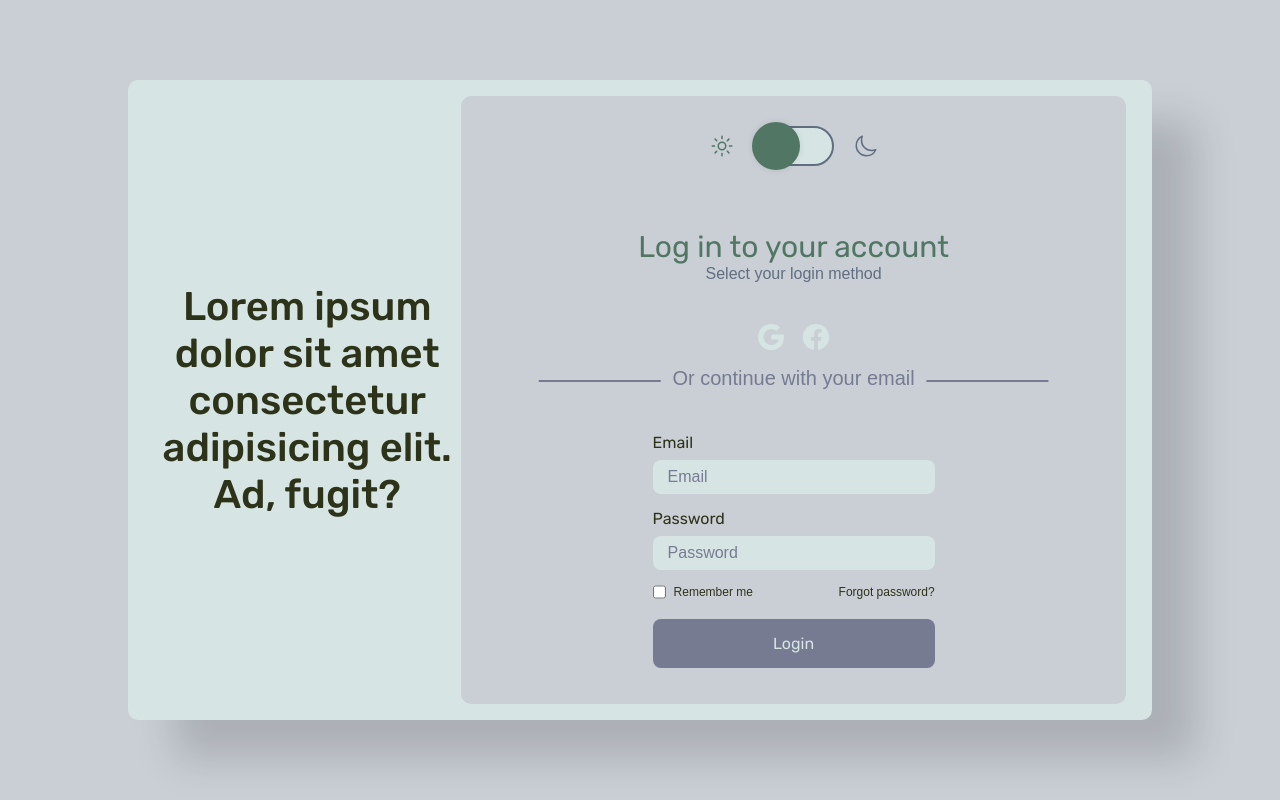
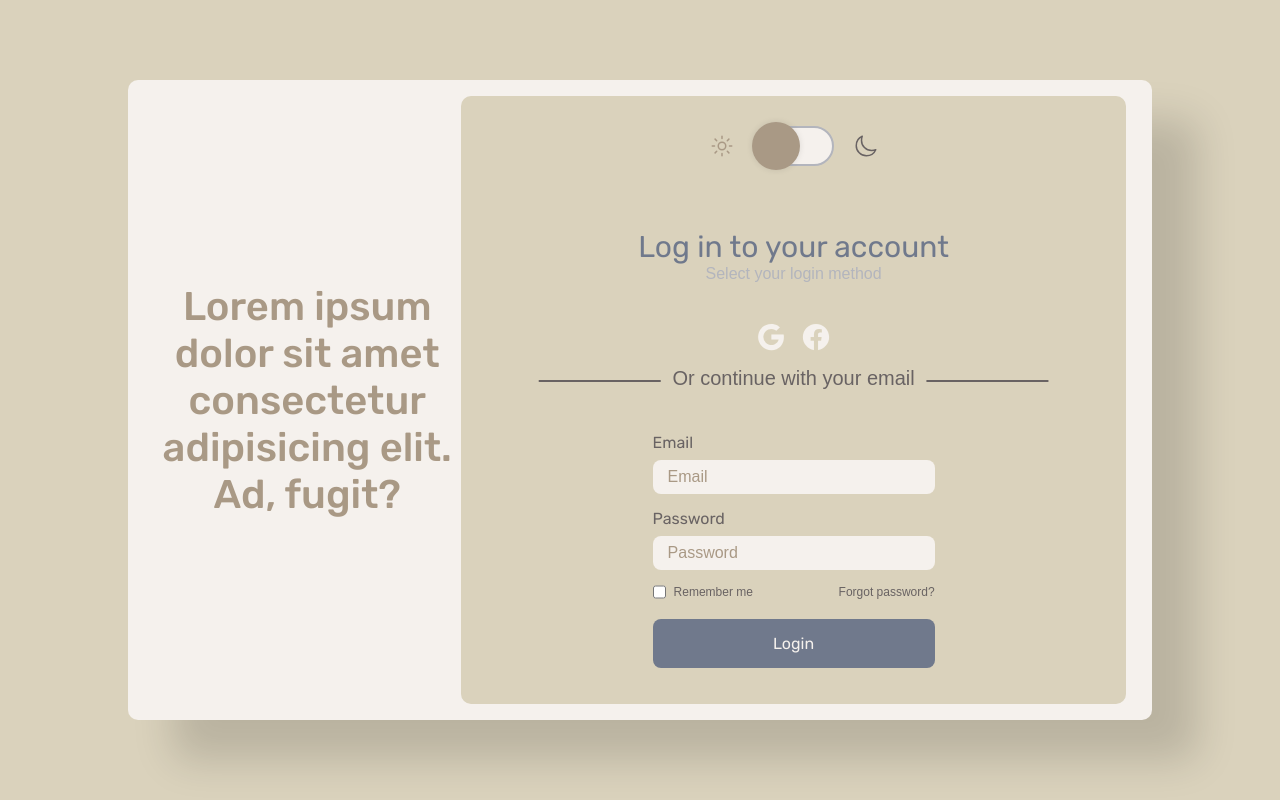
Before and after one commit to Imtiyaaz22/login-form, a website: page index.html in a window 1280 px wide. Drawn offline with nearby package versions, Linux system fonts and the light colour scheme.

Commit message:
Change colour palette

```diff
--- a/sass/_base.scss
+++ b/sass/_base.scss
@@ -16,12 +16,12 @@
 	--fs-150: 1.4rem;
 	--fs-100: 1.2rem;
 
-	--color-primary: #517664;
-	--color-secondary: #767B91;
-	--color-neutral: #D6E5E3;
-	--color-background: #CACFD6;
-	--color-text: #2D3319;
-	--color-accent: #606E80;
+	--color-primary: #A99985;
+	--color-secondary: #70798C;
+	--color-neutral: #DAD2BC;
+	--color-background: #F5F1ED;
+	--color-text: #696363;
+	--color-accent: #B3B5BD;
 
 	--border-200: .8rem;
 	--border-300: 1rem;
@@ -37,12 +37,12 @@
 }
 
 :root.dark {
-	--color-primary: #1C3738;
-	--color-secondary: #8BAAAD;
-	--color-neutral: #4D4847;
-	--color-background: #000F08;
-	--color-accent: #C1292E;
-	--color-text: #F4FFF8;
+	--color-primary: #85E7C0;
+	--color-secondary: #C0CCD8;
+	--color-neutral: #1B3933;
+	--color-background: #35605A;
+	--color-text: #D8E4FF;
+	--color-accent: #AFE6E0;
 }
 
 *,
@@ -59,7 +59,7 @@ html {
 }
 
 main {
-	background: var(--color-background);
+	background: var(--color-neutral);
 	height: 100vh;
 	width: 100vw;
 	display: grid;
--- a/sass/_components.scss
+++ b/sass/_components.scss
@@ -7,7 +7,7 @@
 		font-family: var(--ff-heading);
 		font-size: var(--fs-400);
 		font-weight: var(--fw-heading-500);
-		color: var(--color-text);
+		color: var(--color-primary);
 		text-align: center;
 	}
 }
@@ -15,7 +15,7 @@
 // Theme
 .theme {
 	--_gap: 4rem;
-	--_timer: 1.5s;
+	--_timer: 1s;
 
 	display: flex;
 	align-items: center;
@@ -30,14 +30,14 @@
 		}
 
 		&__dark {
-			color: var(--color-accent);
+			color: var(--color-text);
 		}
 	}
 
 	&-box {
 		height: 4rem;
 		width: 8rem;
-		background-color: var(--color-neutral);
+		background-color: var(--color-background);
 		border-radius: 100rem;
 		border: 2px solid var(--color-accent);
 		cursor: pointer;
@@ -78,7 +78,7 @@
 		font-family: var(--ff-heading);
 		font-size: var(--fs-300);
 		font-weight: var(--fw-heading-400);
-		color: var(--color-primary);
+		color: var(--color-secondary);
 	}
 
 	&-text {
@@ -104,7 +104,7 @@
 	&-icon {
 		display: block;
 		font-size: var(--fs-300);
-		color: var(--color-neutral);
+		color: var(--color-background);
 		cursor: pointer;
 		transform: scale(1);
 		transition: all 0.8s;
@@ -118,7 +118,7 @@
 	&-text {
 		font-family: var(--ff-text);
 		font-size: var(--fs-250);
-		color: var(--color-secondary);
+		color: var(--color-text);
 		position: relative;
 
 		&::before,
@@ -165,17 +165,17 @@
 		padding: var(--spacer-80) var(--spacer-600) var(--spacer-80) var(--spacer-150);
 		border: none;
 		border-radius: var(--border-200);
-		background: var(--color-neutral);
+		background: var(--color-background);
 		font-family: var(--ff-text);
 		font-size: var(--fs-200);
 		color: var(--color-primary);
 
 		&::placeholder {
-			color: var(--color-secondary);
+			color: var(--color-primary);
 		}
 
 		&:focus-within {
-			outline: 2px solid var(--color-secondary);
+			outline: 2px solid var(--color-primary);
 		}
 	}
 
@@ -185,7 +185,7 @@
 		background: var(--color-secondary);
 		font-family: var(--ff-heading);
 		font-size: var(--fs-200);
-		color: var(--color-neutral);
+		color: var(--color-background);
 		padding-block: var(--spacer-150);
 		border-radius: var(--border-200);
 		cursor: pointer;
@@ -230,7 +230,7 @@
 
 		&:hover,
 		&:active {
-			color: var(--color-primary);
+			color: var(--color-secondary);
 		}
 
 		&__text {
--- a/sass/_layout.scss
+++ b/sass/_layout.scss
@@ -1,5 +1,5 @@
 .wrapper {
-	background: var(--color-neutral);
+	background: var(--color-background);
 	height: 80vh;
 	width: 80vw;
 	display: flex;
@@ -16,7 +16,7 @@
 .details {
 	width: 65%;
 	height: 95%;
-	background: var(--color-background);
+	background: var(--color-neutral);
 	border-radius: var(--border-300);
 	display: grid;
 	grid-template-columns: 6rem auto 6rem;
```
Also changed, not shown: css/styles.css.
